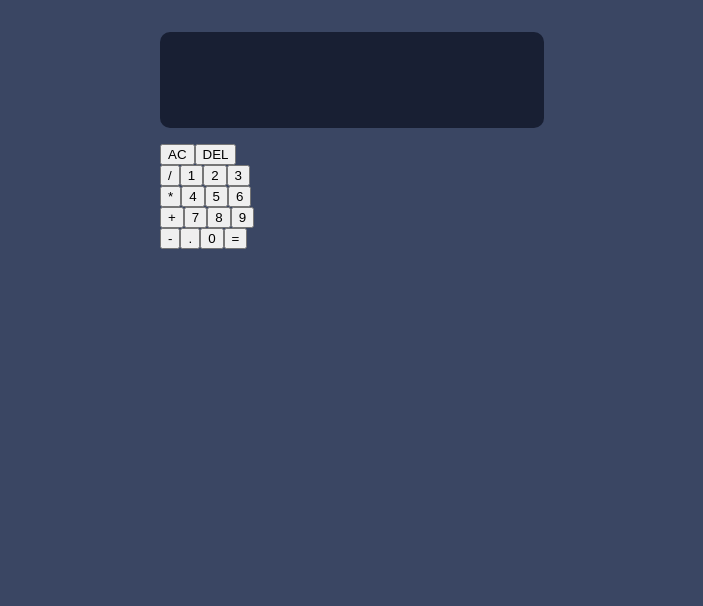
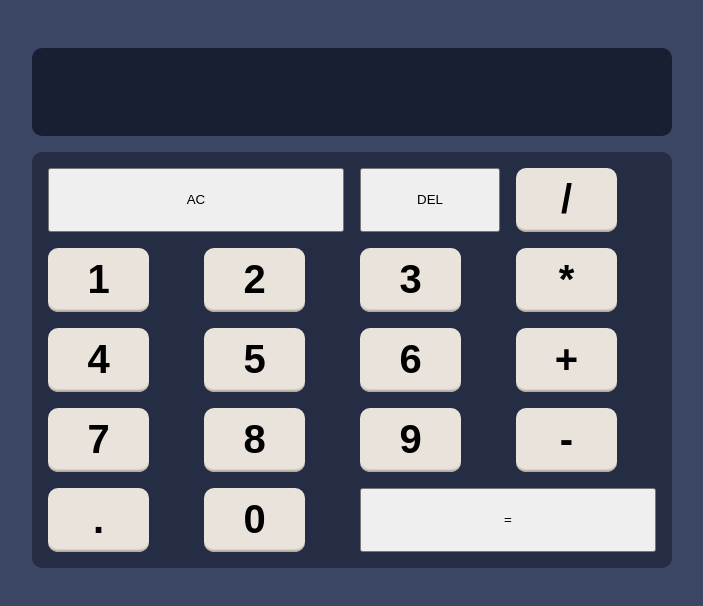
Before and after one commit to roadblock37/react_calculator, a React (Create React App) app: page / in a window 1280 px wide. Shown: the top 606 px of the page, without its empty margins (288-991 px from the left). Built offline with nearby package versions, Linux system fonts and the light colour scheme.

Commit message:
stryling of digit buttons

```diff
--- a/src/digitButton.js
+++ b/src/digitButton.js
@@ -1,7 +1,8 @@
 import { ACTIONS } from "./App"
+import "./index.css"
 
 export default function DigitButton({ digit, dispatch }) {
-    return <button onClick={() => dispatch({ type: ACTIONS.ADD_DIGIT, payload: { digit } })}>
+    return <button className="digitButton" onClick={() => dispatch({ type: ACTIONS.ADD_DIGIT, payload: { digit } })}>
     {digit}
     </button>
 }
--- a/src/index.css
+++ b/src/index.css
@@ -13,22 +13,103 @@
   --equalButtonShadow: #93261A;
 
 }
-*::before, *::after{
+
+/* set box sizing for page */
+*, *::before, *::after{
   box-sizing: border-box;
 }
 
+/*
+=================
+layout containers
+=================
+*/
 body {
   margin: 0;
   background: var(--primaryBackground);
+
 }
 
+/* create a grid for the page layout */
+#root {
+  display: grid;
+  grid-template-columns: repeat(12, 1fr);
+}
+
+/* container holding calculator */
 .calculator-grid {
-  display: grid;
+  grid-column: 4 / span 6;
+  display: flex;
+  flex-direction: column;
   justify-content: center;
   margin-top: 2rem;
-  grid-template-columns: repeat(4, 6rem);
-  grid-template-rows: minmax(7rem, auto) repeat(5, 6rem);
+  height: 551px;
 }
+
+/* grid container that holds all buttons */
+.button-grid {
+  display: grid;
+  width: 100%;
+  grid-template-columns: repeat(4, 1fr);
+  gap: 1rem;
+  padding: 1rem;
+  background-color: var(--buttonBoxBackGround);
+  border-radius: 10px;
+}
+
+/*
+===========
+output fields for
+current and previous operand
+===========
+*/
+.output {
+  width: 100%;
+  background-color: var(--outputBackGround);
+  border-radius: 10px;
+  display: flex;
+  flex-direction: column;
+  align-items: flex-end;
+  justify-content: space-around;
+  padding: 2.75rem;
+  word-wrap: break-word;
+  word-break: break-all;
+  margin-bottom: 1rem;
+}
+
+.output .previous-operand {
+  color: var(--outputText);
+  font-size: 1.5rem;
+}
+
+.output .current-operand {
+  color: var(--outputText);
+  font-size: 2.5rem;
+}
+
+
+/* =========
+  digit buttons
+  ==========
+ */
+/* primary number buttons */
+.digitButton {
+  background-color: var(--primaryButtonBackground);
+  border-radius: 10px;
+  vertical-align: middle;
+  height: 64px;
+  width: 101px;
+  font-weight: bold;
+  font-size: 40px;
+  border: none;
+  box-shadow: 0px -4px 2px -2px var(--primaryButtonShadow) inset;
+}
+
+.digitButton:hover {
+  cursor: pointer;
+}
+
+
 
 /* .calculator-grid > button {
   cursor: pointer;
@@ -46,27 +127,3 @@ body {
 .span-two {
   grid-column: span 2;
 }
-
-.output {
-  grid-column: 1/ -1;
-  background-color: var(--outputBackGround);
-  border-radius: 10px;
-  display: flex;
-  flex-direction: column;
-  align-items: flex-end;
-  justify-content: space-around;
-  padding: 2.75rem;
-  word-wrap: break-word;
-  word-break: break-all;
-  margin-bottom: 1rem;
-}
-
-.output .previous-operand {
-  color: rgba(255, 255, 255, .75);
-  font-size: 1.5rem;
-}
-
-.output .current-operand {
-  color: white;
-  font-size: 2.5rem;
-}
--- a/src/operationButton.js
+++ b/src/operationButton.js
@@ -1,7 +1,7 @@
 import { ACTIONS } from "./App"
 
 export default function OperationButton({ operation, dispatch }) {
-    return <button onClick={() => dispatch({ type: ACTIONS.CHOOSE_OPERATION, payload: {operation} })}>
+    return <button className="digitButton" onClick={() => dispatch({ type: ACTIONS.CHOOSE_OPERATION, payload: {operation} })}>
     {operation}
     </button>
 }
```
